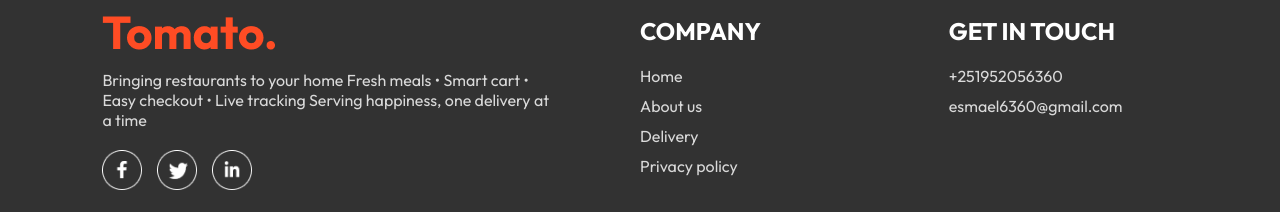
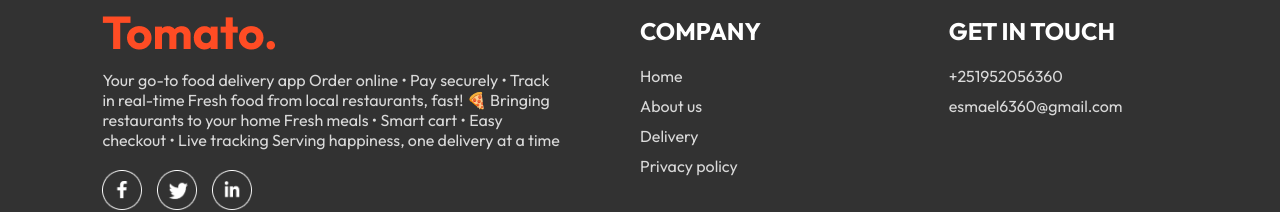
Before and after one commit to esmaelmohammed-ux/FRONTEND, a React (Vite) app: page /myorders in a window 1280 px wide. Shown: the part 358-570 px from the top of the page. Built offline with nearby package versions, Linux system fonts and the light colour scheme; no server answers.

Commit message:
Update Footer.jsx

```diff
--- a/src/components/Footer/Footer.jsx
+++ b/src/components/Footer/Footer.jsx
@@ -9,7 +9,10 @@ const Footer = () => {
         <div className="footer-content-left">
           <img src={assets.logo} alt="" />
           <p>
-            Bringing restaurants to your home
+            Your go-to food delivery app
+Order online • Pay securely • Track in real-time
+Fresh food from local restaurants, fast! 🍕
+Bringing restaurants to your home
 Fresh meals • Smart cart • Easy checkout • Live tracking
 Serving happiness, one delivery at a time
           </p>
```
